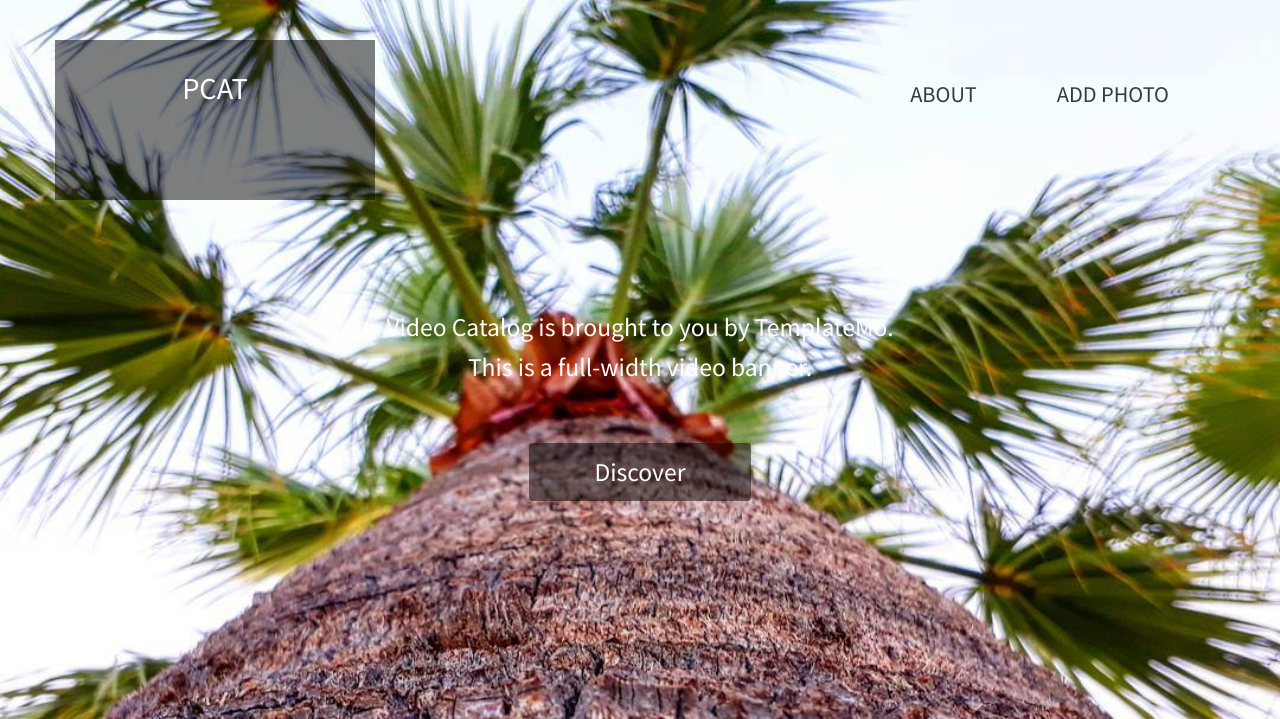
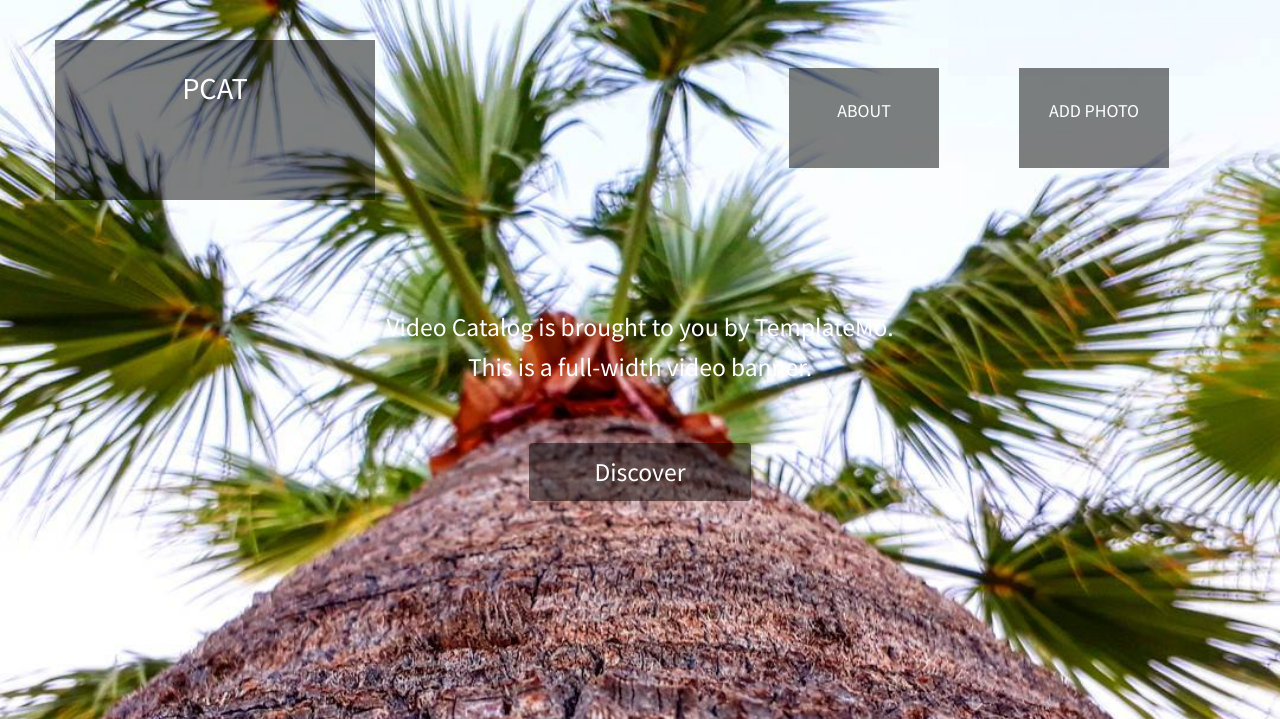
Before and after one commit to Atakatom/PCAT, a Node server app: page / in a window 1280 px wide. Shown: the top 719 px of the page. Run offline with Node 20, Linux system fonts and the light colour scheme; data that the repository does not hold is empty; some libraries are stand-ins or nearby versions.

Commit message:
Modified the navigation links

```diff
--- a/public/css/templatemo-video-catalog.css
+++ b/public/css/templatemo-video-catalog.css
@@ -44,6 +44,13 @@ h2, p { color: #666666; }
     padding: 40px;
 }
 
+.blocker {
+    display: block;
+    padding: 25px;
+    width: 150px;
+    height: 100px;
+}
+
 .tm-logo-container {
     display: block;
     padding: 30px;
@@ -75,7 +82,7 @@ h2, p { color: #666666; }
 .tm-text-secondary { color: #3CAFAF; }
 
 .tm-nav-link {
-    color: #343a40;
+    color: white;
     font-size: 1.4rem;
 }
 
--- a/views/partials/_navigation.ejs
+++ b/views/partials/_navigation.ejs
@@ -22,10 +22,10 @@
                         <div class="collapse navbar-collapse tm-nav" id="navbar-nav">
                             <ul class="navbar-nav text-uppercase">
                                 <li class="nav-item">
-                                    <a class="nav-link tm-nav-link" href="/about">About</a>
+                                    <a href="/about" class="tm-bg-black text-center blocker">About</a>
                                 </li>
                                 <li class="nav-item">
-                                    <a class="nav-link tm-nav-link" href="/add">Add Photo</a>
+                                    <a href="/add" class="tm-bg-black text-center blocker">Add Photo</a>
                                 </li>
                             </ul>
                         </div>
```
